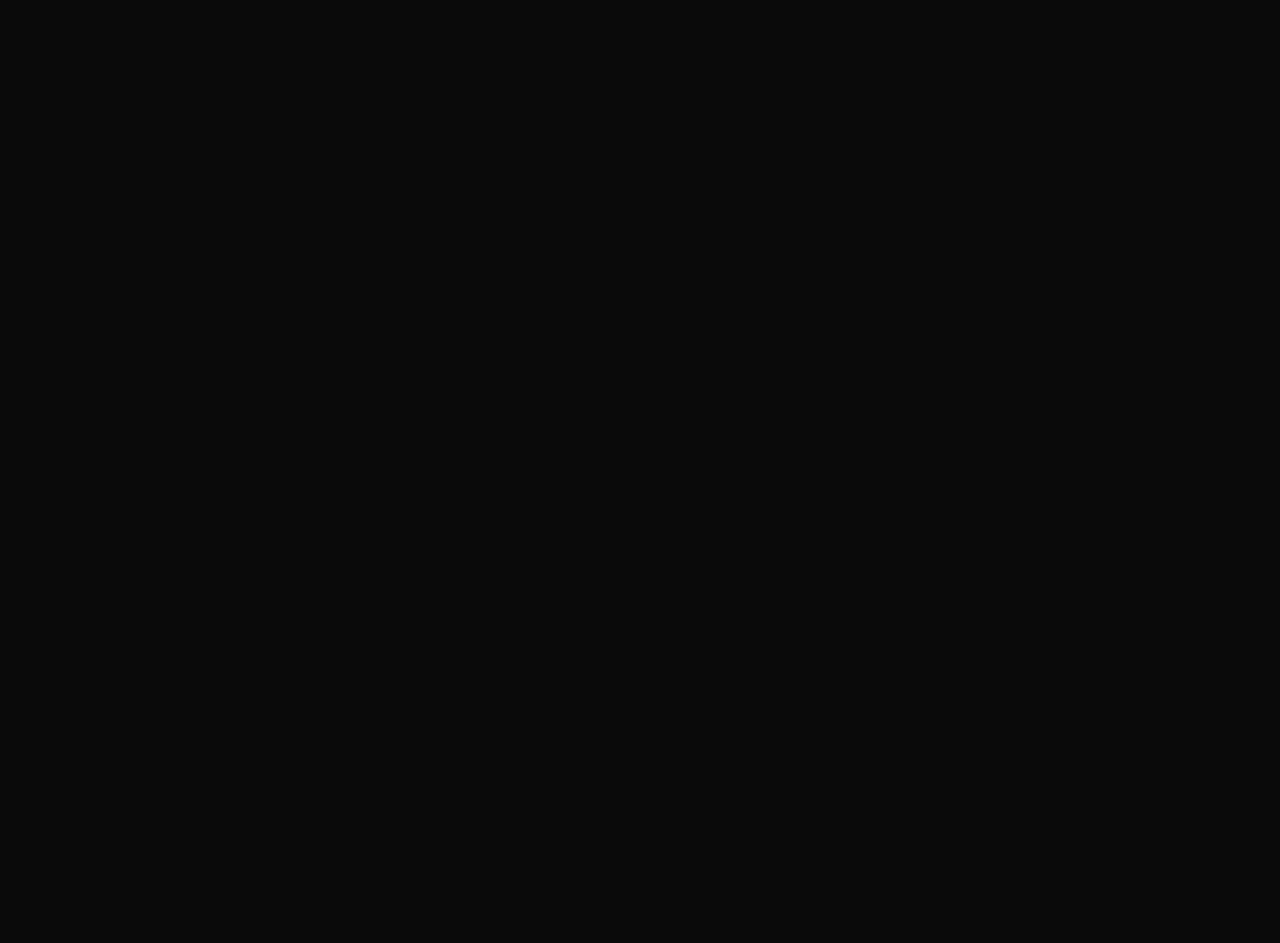
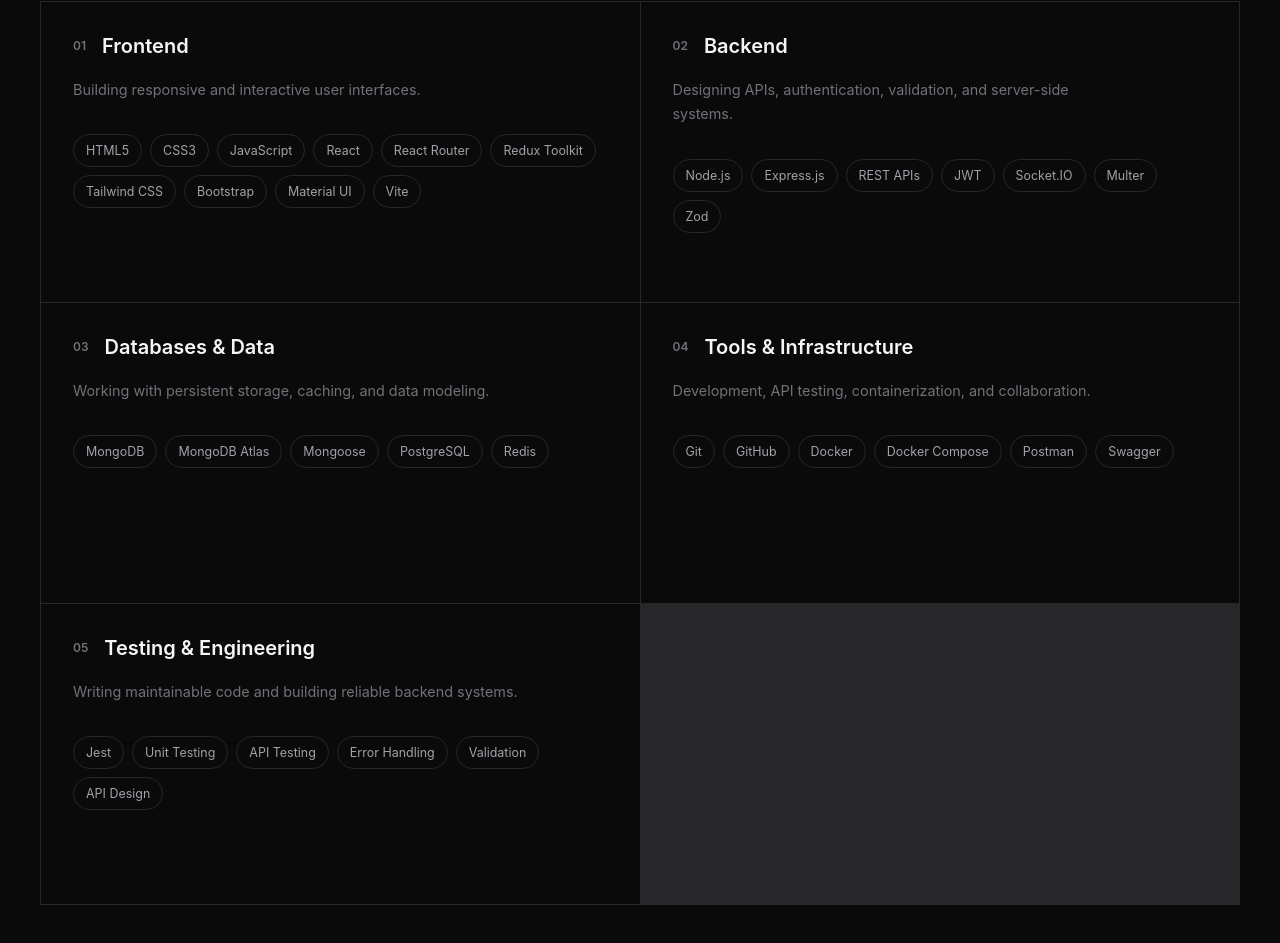
Before and after one commit to karthhikyadav/karthikyannabathina-portfolio, a React (Vite) app: page / in a window 1280 px wide. Shown: the part 2119-3062 px from the top of the page. Before the commit the page ends 1692 px from the top, so only its background shows below. Built offline with nearby package versions, Linux system fonts and the light colour scheme.

Commit message:
feat: add categorized technical skills

```diff
--- a/src/App.jsx
+++ b/src/App.jsx
@@ -1,6 +1,7 @@
 import Navbar from "./components/Navbar";
 import Hero from "./components/Hero";
 import About from "./components/About";
+import Skills from "./components/Skills";
 
 function App() {
   return (
@@ -10,6 +11,7 @@
       <main>
         <Hero />
         <About />
+        <Skills />
       </main>
     </>
   );
--- /dev/null
+++ b/src/components/Skills.jsx
@@ -0,0 +1,117 @@
+const skillGroups = [
+  {
+    number: "01",
+    title: "Frontend",
+    description: "Building responsive and interactive user interfaces.",
+    skills: [
+      "HTML5",
+      "CSS3",
+      "JavaScript",
+      "React",
+      "React Router",
+      "Redux Toolkit",
+      "Tailwind CSS",
+      "Bootstrap",
+      "Material UI",
+      "Vite",
+    ],
+  },
+  {
+    number: "02",
+    title: "Backend",
+    description: "Designing APIs, authentication, validation, and server-side systems.",
+    skills: [
+      "Node.js",
+      "Express.js",
+      "REST APIs",
+      "JWT",
+      "Socket.IO",
+      "Multer",
+      "Zod",
+    ],
+  },
+  {
+    number: "03",
+    title: "Databases & Data",
+    description: "Working with persistent storage, caching, and data modeling.",
+    skills: [
+      "MongoDB",
+      "MongoDB Atlas",
+      "Mongoose",
+      "PostgreSQL",
+      "Redis",
+    ],
+  },
+  {
+    number: "04",
+    title: "Tools & Infrastructure",
+    description: "Development, API testing, containerization, and collaboration.",
+    skills: [
+      "Git",
+      "GitHub",
+      "Docker",
+      "Docker Compose",
+      "Postman",
+      "Swagger",
+    ],
+  },
+  {
+    number: "05",
+    title: "Testing & Engineering",
+    description: "Writing maintainable code and building reliable backend systems.",
+    skills: [
+      "Jest",
+      "Unit Testing",
+      "API Testing",
+      "Error Handling",
+      "Validation",
+      "API Design",
+    ],
+  },
+];
+
+function Skills() {
+  return (
+    <section id="skills" className="section skills">
+      <div className="container">
+        <div className="skills__header">
+          <p className="section-label">02 — Skills</p>
+
+          <h2 className="section-title">
+            Technologies I use to
+            <span> build software.</span>
+          </h2>
+
+          <p className="section-description">
+            My development stack spans frontend interfaces, backend
+            services, databases, real-time systems, and development
+            infrastructure.
+          </p>
+        </div>
+
+        <div className="skills__grid">
+          {skillGroups.map((group) => (
+            <article className="skill-group" key={group.number}>
+              <div className="skill-group__top">
+                <span>{group.number}</span>
+                <h3>{group.title}</h3>
+              </div>
+
+              <p className="skill-group__description">
+                {group.description}
+              </p>
+
+              <div className="skill-group__list">
+                {group.skills.map((skill) => (
+                  <span key={skill}>{skill}</span>
+                ))}
+              </div>
+            </article>
+          ))}
+        </div>
+      </div>
+    </section>
+  );
+}
+
+export default Skills;
--- a/src/index.css
+++ b/src/index.css
@@ -434,3 +434,104 @@
     text-align: left;
   }
 }
+.skills {
+  border-top: 1px solid var(--border);
+}
+
+.skills__header {
+  margin-bottom: 72px;
+}
+
+.skills__grid {
+  display: grid;
+  grid-template-columns: repeat(2, 1fr);
+  gap: 1px;
+
+  overflow: hidden;
+
+  border: 1px solid var(--border);
+  background: var(--border);
+}
+
+.skill-group {
+  min-height: 300px;
+  padding: 32px;
+
+  background: var(--background);
+
+  transition: background var(--transition);
+}
+
+.skill-group:hover {
+  background: var(--surface);
+}
+
+.skill-group__top {
+  display: flex;
+  align-items: center;
+  gap: 16px;
+}
+
+.skill-group__top span {
+  color: var(--text-muted);
+  font-size: 0.75rem;
+  font-weight: 600;
+}
+
+.skill-group__top h3 {
+  font-size: 1.25rem;
+  font-weight: 600;
+}
+
+.skill-group__description {
+  max-width: 450px;
+  margin-top: 20px;
+
+  color: var(--text-muted);
+
+  font-size: 0.9rem;
+  line-height: 1.7;
+}
+
+.skill-group__list {
+  display: flex;
+  flex-wrap: wrap;
+  gap: 8px;
+
+  margin-top: 32px;
+}
+
+.skill-group__list span {
+  padding: 8px 12px;
+
+  border: 1px solid var(--border);
+  border-radius: 999px;
+
+  color: var(--text-secondary);
+
+  font-size: 0.78rem;
+
+  transition:
+    border-color var(--transition),
+    color var(--transition);
+}
+
+.skill-group__list span:hover {
+  border-color: var(--text-muted);
+  color: var(--text-primary);
+}
+
+@media (max-width: 768px) {
+  .skills__header {
+    margin-bottom: 48px;
+  }
+
+  .skills__grid {
+    grid-template-columns: 1fr;
+  }
+
+  .skill-group {
+    min-height: auto;
+    padding: 24px;
+  }
+}
```
